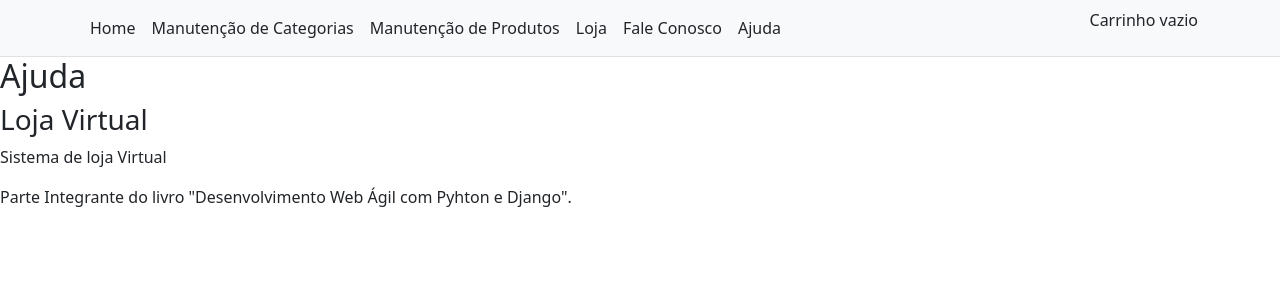
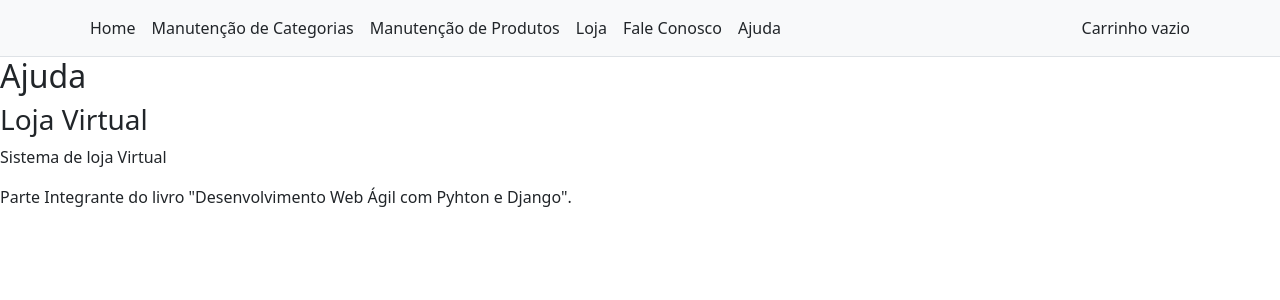
Before and after one commit to filipevsco/lojavirtual-altabooks, a Django app: template prj_lojavirtual/templates/ajuda.html in a window 1280 px wide. Shown: the top 300 px of the page. Run offline with Django 3.2, Linux system fonts and the light colour scheme; the template is opened without the code that fills it, so the values that code supplies are empty; some libraries are stand-ins or nearby versions.

Commit message:
melhorias navbar

```diff
--- a/prj_lojavirtual/templates/snippets/barra_navegacao.html
+++ b/prj_lojavirtual/templates/snippets/barra_navegacao.html
@@ -11,17 +11,17 @@
 
         </ul>
         <ul class="nav">
-            <li class="nav-item">
             {% with quantidade_itens=carrinho|length %}
                 {% if carrinho|length > 0 %}
+                <li class="nav-item">
                     <a class="nav-link" href=" {% url 'carrinho:detalhes_carrinho' %}">
                         {{ quantidade_itens }} produto {{ quantidade_itens|pluralize }}  no carrinho: R$ {{ carrinho.get_total_geral }}
                     </a>
+                </li>
                 {% else %}
-                        Carrinho vazio
+                    <li class="nav-item p-2">Carrinho vazio</li>
                 {% endif %}
             {% endwith %}
-            </li>
         </ul>
     </div>
 </nav>
```
Lines whose indentation alone changed are shown as unchanged.
